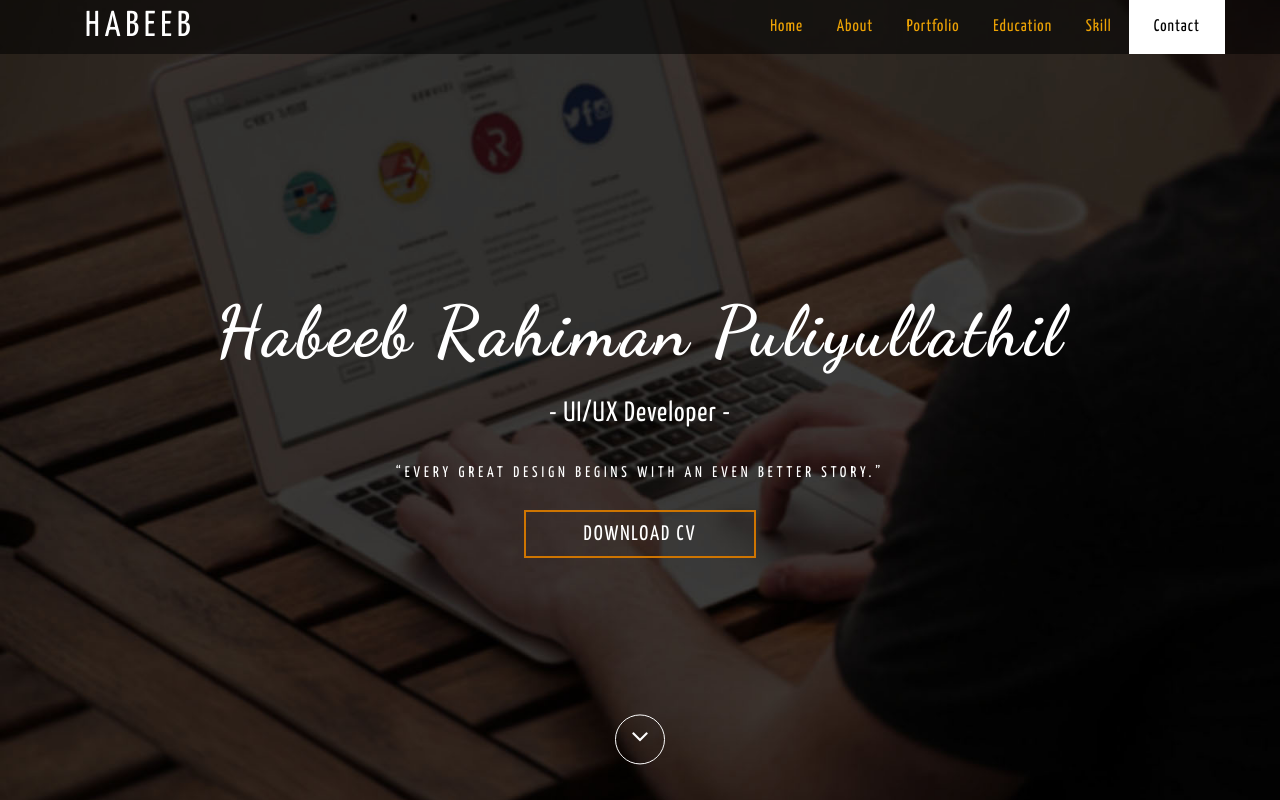
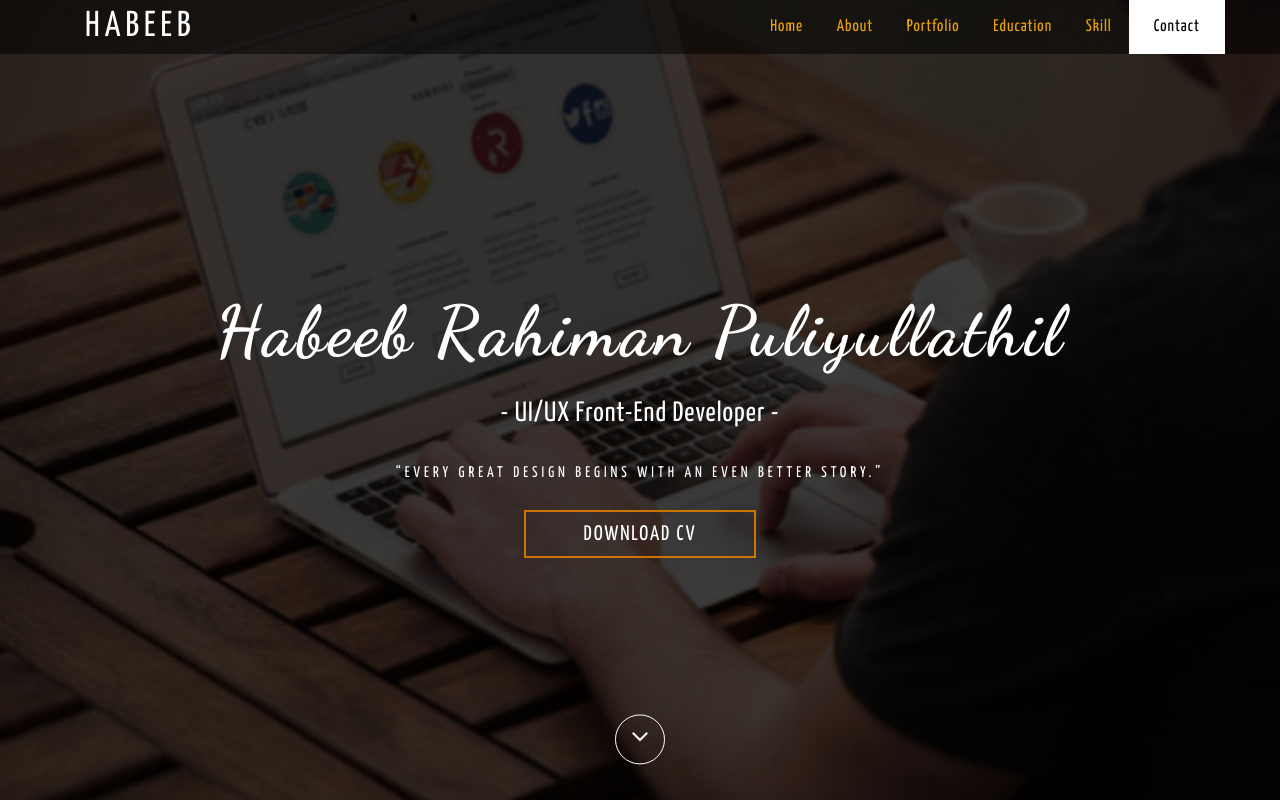
Before and after one commit to HABEEBRAHIMANP/me, a plain HTML site: page index.html in a window 1280 px wide. Shown: the top 800 px of the page. Drawn offline with Linux system fonts and the light colour scheme.

Commit message:
front-end

```diff
--- a/index.html
+++ b/index.html
@@ -70,7 +70,7 @@ Smartphone Compatible web template, free webdesigns for Nokia, Samsung, LG, Sony
 			<div class="container">
 				<div class="banner-text text-center">
 					<h2>Habeeb Rahiman Puliyullathil</h2>
-					<h3> - UI/UX developer - </h3>
+					<h3> - UI/UX Front-End developer - </h3>
 					<p>“Every great design begins with an even better story.”</p>
 					<div class="w3l-button banner-btn">
 							<a href="https://drive.google.com/open?id=19qVPEXKs6Rreffz3MTVPg6jcCbI1jl1g">Download CV</a>
```
